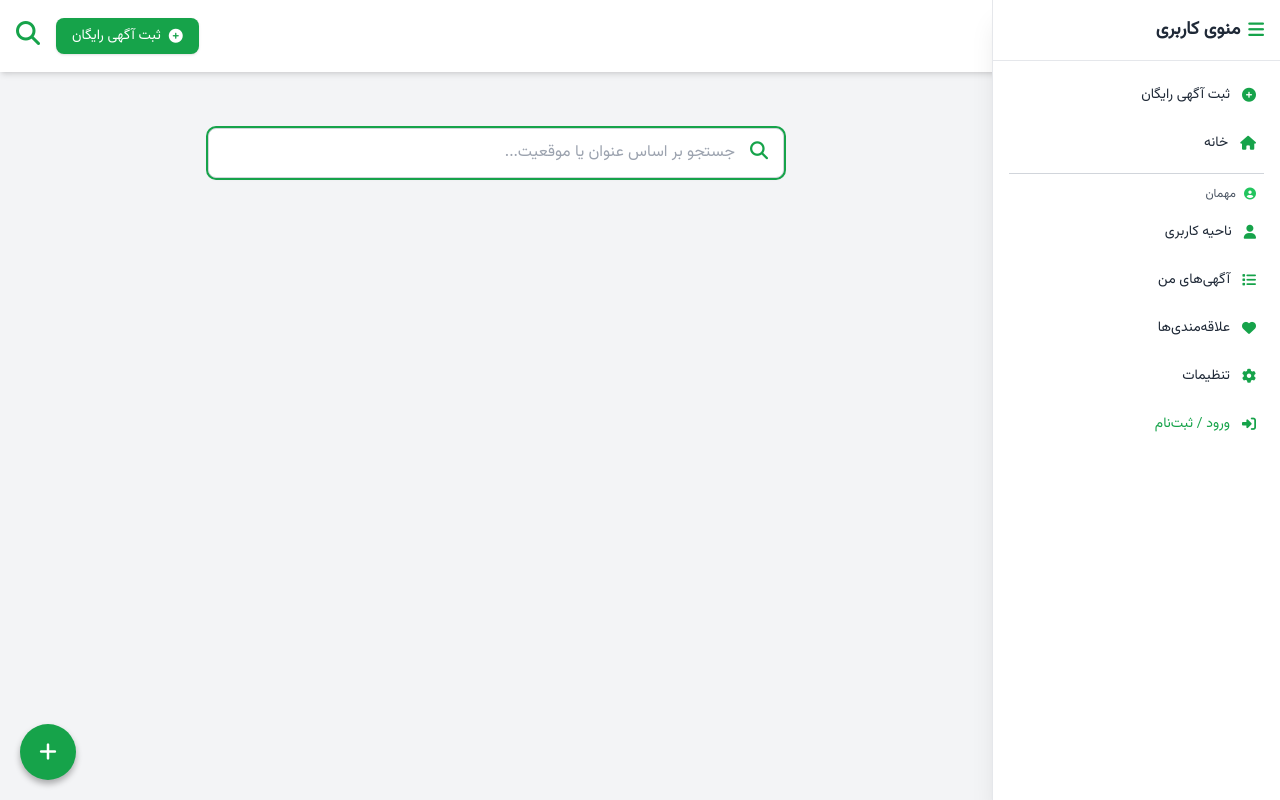
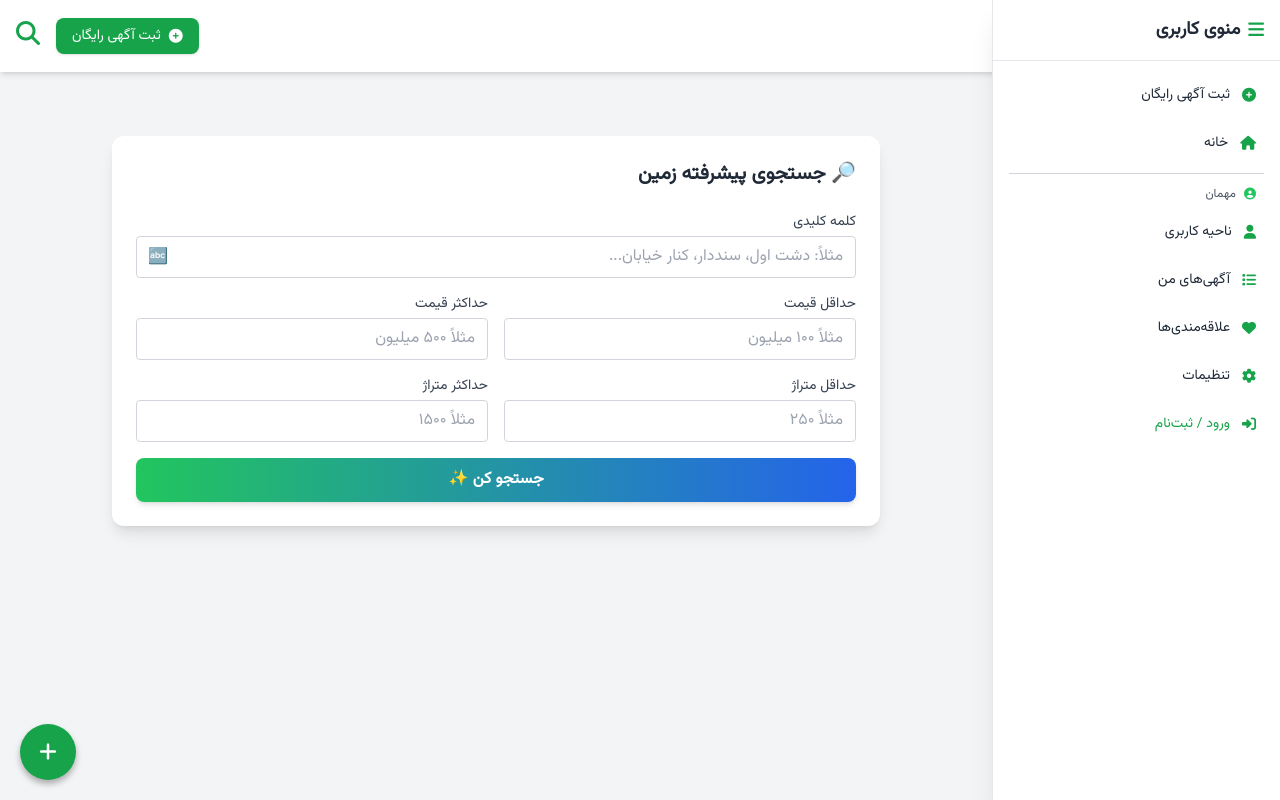
Before and after one commit to asman-trader/garmabsard-flask, a Flask app: page /search in a window 1280 px wide. Run offline with Flask 3, Linux system fonts and the light colour scheme; some libraries are stand-ins or nearby versions.

Commit message:
Auto commit version v1

```diff
--- a/app/templates/search.html
+++ b/app/templates/search.html
@@ -1,14 +1,62 @@
 {% extends "base.html" %}
-{% block title %}جستجو{% endblock %}
+{% block title %}جستجوی پیشرفته زمین{% endblock %}
 
 {% block content %}
-<div class="max-w-xl mx-auto mt-8">
-  <form method="GET" action="{{ url_for('main.search_results') }}">
-    <div class="relative">
-      <input type="text" name="q" autofocus placeholder="جستجو بر اساس عنوان یا موقعیت..."
-        class="w-full px-4 py-3 pr-12 rounded-lg border border-gray-300 dark:border-gray-600 bg-white dark:bg-gray-800 text-gray-800 dark:text-white shadow focus:outline-none focus:ring-2 focus:ring-green-600">
-      <button type="submit" class="absolute right-4 top-1/2 -translate-y-1/2 text-green-600 text-lg">
-        <i class="fas fa-search"></i>
+<div class="max-w-3xl mx-auto mt-10 p-6 bg-white dark:bg-gray-800 rounded-xl shadow-lg">
+  <h1 class="text-xl font-bold mb-6 text-gray-800 dark:text-white flex items-center gap-2">
+    🔎 جستجوی پیشرفته زمین
+  </h1>
+
+  <form method="get" action="{{ url_for('main.search_results') }}" class="grid grid-cols-1 md:grid-cols-2 gap-4">
+
+    <!-- عبارت جستجو -->
+    <div class="col-span-2">
+      <label for="q" class="block mb-1 text-sm font-medium text-gray-700 dark:text-gray-200">کلمه کلیدی</label>
+      <div class="relative">
+        <input type="text" id="q" name="q"
+               class="w-full pl-10 pr-3 py-2 rounded border border-gray-300 dark:border-gray-600 dark:bg-gray-700 dark:text-white"
+               placeholder="مثلاً: دشت اول، سنددار، کنار خیابان..." required>
+        <span class="absolute left-3 top-2.5 text-gray-400 dark:text-gray-300">🔤</span>
+      </div>
+    </div>
+
+    <!-- حداقل قیمت -->
+    <div>
+      <label for="min_price" class="block mb-1 text-sm font-medium text-gray-700 dark:text-gray-200">حداقل قیمت</label>
+      <input type="number" id="min_price" name="min_price" min="0"
+             class="w-full px-3 py-2 rounded border border-gray-300 dark:border-gray-600 dark:bg-gray-700 dark:text-white"
+             placeholder="مثلاً ۱۰۰ میلیون">
+    </div>
+
+    <!-- حداکثر قیمت -->
+    <div>
+      <label for="max_price" class="block mb-1 text-sm font-medium text-gray-700 dark:text-gray-200">حداکثر قیمت</label>
+      <input type="number" id="max_price" name="max_price" min="0"
+             class="w-full px-3 py-2 rounded border border-gray-300 dark:border-gray-600 dark:bg-gray-700 dark:text-white"
+             placeholder="مثلاً ۵۰۰ میلیون">
+    </div>
+
+    <!-- حداقل متراژ -->
+    <div>
+      <label for="min_size" class="block mb-1 text-sm font-medium text-gray-700 dark:text-gray-200">حداقل متراژ</label>
+      <input type="number" id="min_size" name="min_size" min="0"
+             class="w-full px-3 py-2 rounded border border-gray-300 dark:border-gray-600 dark:bg-gray-700 dark:text-white"
+             placeholder="مثلاً ۲۵۰">
+    </div>
+
+    <!-- حداکثر متراژ -->
+    <div>
+      <label for="max_size" class="block mb-1 text-sm font-medium text-gray-700 dark:text-gray-200">حداکثر متراژ</label>
+      <input type="number" id="max_size" name="max_size" min="0"
+             class="w-full px-3 py-2 rounded border border-gray-300 dark:border-gray-600 dark:bg-gray-700 dark:text-white"
+             placeholder="مثلاً ۱۵۰۰">
+    </div>
+
+    <!-- دکمه جستجو -->
+    <div class="col-span-2">
+      <button type="submit"
+              class="w-full bg-gradient-to-r from-green-500 to-blue-600 hover:from-green-600 hover:to-blue-700 transition text-white font-bold py-2.5 rounded-lg shadow-md">
+        جستجو کن ✨
       </button>
     </div>
   </form>
```
